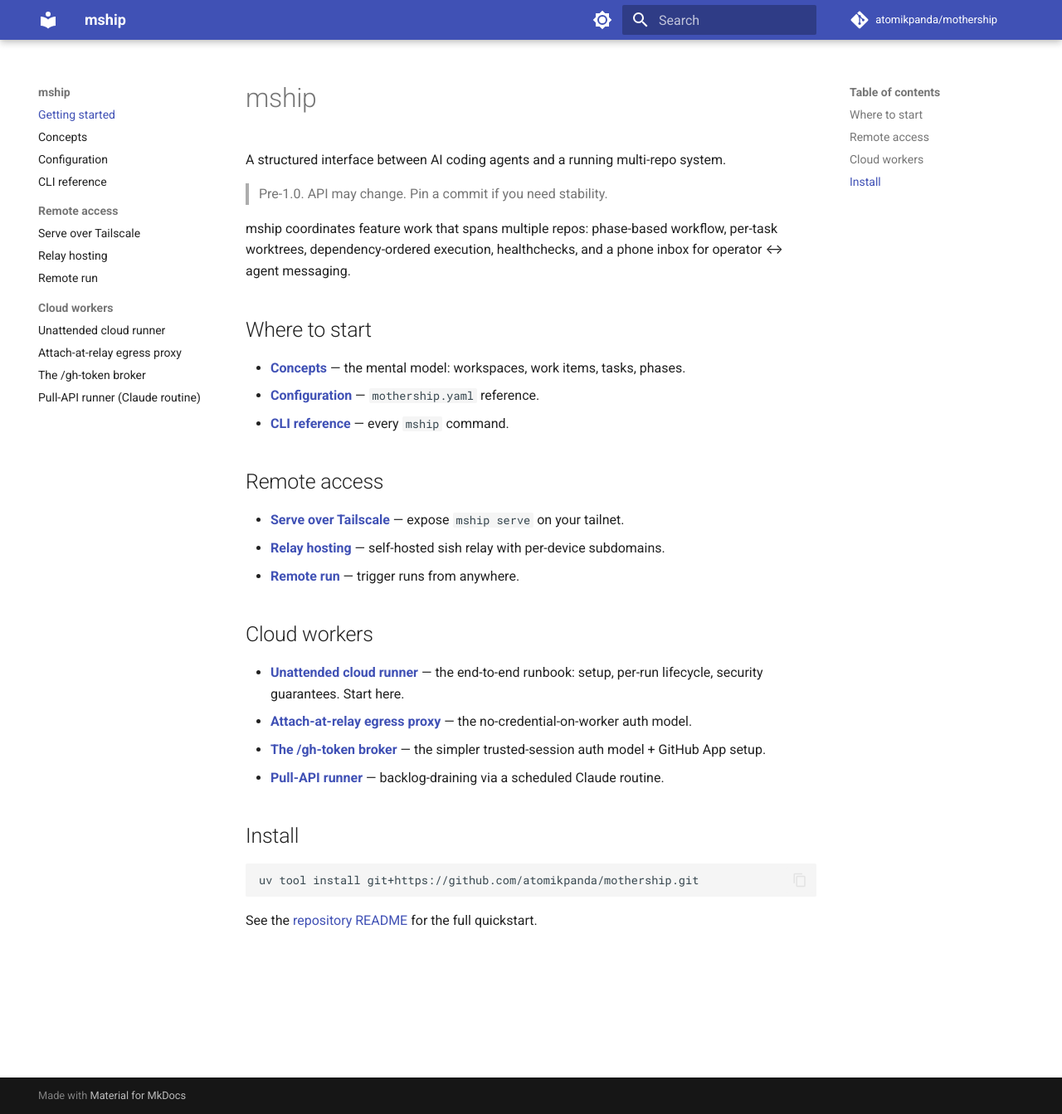
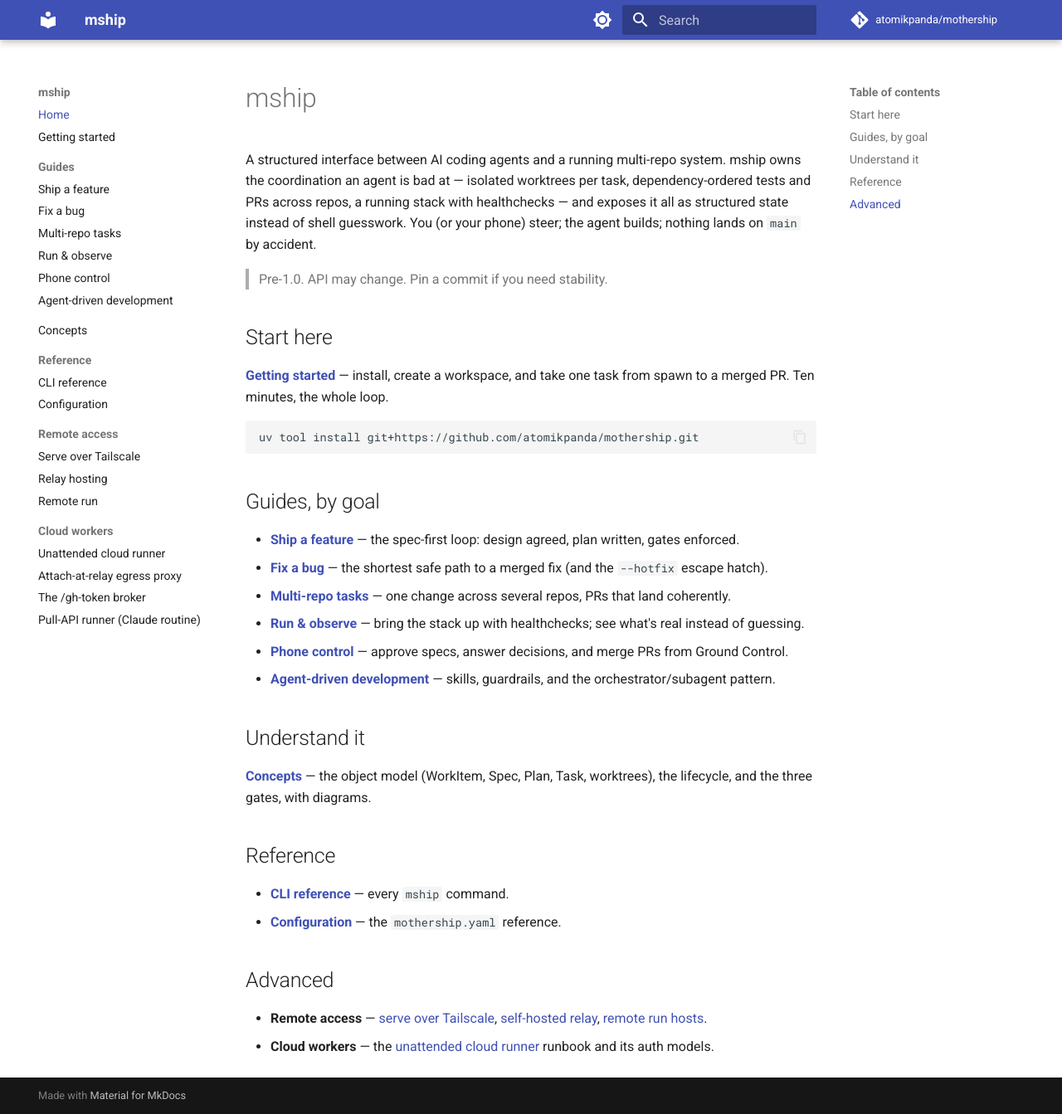
Before and after one commit to atomikpanda/mothership, an MkDocs documentation site: the page built from docs/index.md, in a window 1280 px wide and 1343 px high. Shown: the whole window at 83% size. Built offline with MkDocs 1.6.1 and Material for MkDocs 9.7.7, drawn with Linux system fonts in a browser that asks for light colours; comment, search, counter and statistics services are not loaded.

Commit message:
User-journey docs: getting-started tutorial + guides section (#408)
* docs: getting-started tutorial (install to first merged PR)

Claude-Session: https://claude.ai/code/session_014KE6RJkqUvU8eiAJNPgHLL

* docs: ship-a-feature and fix-a-bug guides

Claude-Session: https://claude.ai/code/session_014KE6RJkqUvU8eiAJNPgHLL

* docs: multi-repo-tasks and run-and-observe guides

Claude-Session: https://claude.ai/code/session_014KE6RJkqUvU8eiAJNPgHLL

* docs: phone-control and agent-driven-development guides

Claude-Session: https://claude.ai/code/session_014KE6RJkqUvU8eiAJNPgHLL

* docs: journey-first landing page + restructured nav

Claude-Session: https://claude.ai/code/session_014KE6RJkqUvU8eiAJNPgHLL

````diff
--- a/docs/index.md
+++ b/docs/index.md
@@ -1,36 +1,51 @@
 # mship
 
-A structured interface between AI coding agents and a running multi-repo system.
+A structured interface between AI coding agents and a running multi-repo
+system. mship owns the coordination an agent is bad at — isolated worktrees per
+task, dependency-ordered tests and PRs across repos, a running stack with
+healthchecks — and exposes it all as structured state instead of shell
+guesswork. You (or your phone) steer; the agent builds; nothing lands on `main`
+by accident.
 
 > Pre-1.0. API may change. Pin a commit if you need stability.
 
-mship coordinates feature work that spans multiple repos: phase-based workflow,
-per-task worktrees, dependency-ordered execution, healthchecks, and a phone
-inbox for operator ↔ agent messaging.
+## Start here
 
-## Where to start
-
-- **[Concepts](concepts.md)** — the mental model: workspaces, work items, tasks, phases.
-- **[Configuration](configuration.md)** — `mothership.yaml` reference.
-- **[CLI reference](cli.md)** — every `mship` command.
-
-## Remote access
-
-- **[Serve over Tailscale](mship-serve-tailscale.md)** — expose `mship serve` on your tailnet.
-- **[Relay hosting](relay-hosting.md)** — self-hosted sish relay with per-device subdomains.
-- **[Remote run](remote-run.md)** — trigger runs from anywhere.
-
-## Cloud workers
-
-- **[Unattended cloud runner](unattended-cloud-runner.md)** — the end-to-end runbook: setup, per-run lifecycle, security guarantees. Start here.
-- **[Attach-at-relay egress proxy](cloud-worker-auth-spine.md)** — the no-credential-on-worker auth model.
-- **[The /gh-token broker](cloud-agent-auth.md)** — the simpler trusted-session auth model + GitHub App setup.
-- **[Pull-API runner](adapters/claude-routine-runner.md)** — backlog-draining via a scheduled Claude routine.
-
-## Install
+**[Getting started](getting-started.md)** — install, create a workspace, and
+take one task from spawn to a merged PR. Ten minutes, the whole loop.
 
 ```bash
 uv tool install git+https://github.com/atomikpanda/mothership.git
 ```
 
-See the [repository README](https://github.com/atomikpanda/mothership#readme) for the full quickstart.
+## Guides, by goal
+
+- **[Ship a feature](guides/ship-a-feature.md)** — the spec-first loop: design
+  agreed, plan written, gates enforced.
+- **[Fix a bug](guides/fix-a-bug.md)** — the shortest safe path to a merged
+  fix (and the `--hotfix` escape hatch).
+- **[Multi-repo tasks](guides/multi-repo-tasks.md)** — one change across
+  several repos, PRs that land coherently.
+- **[Run & observe](guides/run-and-observe.md)** — bring the stack up with
+  healthchecks; see what's real instead of guessing.
+- **[Phone control](guides/phone-control.md)** — approve specs, answer
+  decisions, and merge PRs from Ground Control.
+- **[Agent-driven development](guides/agent-driven-development.md)** — skills,
+  guardrails, and the orchestrator/subagent pattern.
+
+## Understand it
+
+**[Concepts](concepts.md)** — the object model (WorkItem, Spec, Plan, Task,
+worktrees), the lifecycle, and the three gates, with diagrams.
+
+## Reference
+
+- **[CLI reference](cli.md)** — every `mship` command.
+- **[Configuration](configuration.md)** — the `mothership.yaml` reference.
+
+## Advanced
+
+- **Remote access** — [serve over Tailscale](mship-serve-tailscale.md),
+  [self-hosted relay](relay-hosting.md), [remote run hosts](remote-run.md).
+- **Cloud workers** — the [unattended cloud runner](unattended-cloud-runner.md)
+  runbook and its auth models.
--- a/mkdocs.yml
+++ b/mkdocs.yml
@@ -35,10 +35,19 @@ exclude_docs: |
   superpowers/
 
 nav:
-  - Getting started: index.md
+  - Home: index.md
+  - Getting started: getting-started.md
+  - Guides:
+      - Ship a feature: guides/ship-a-feature.md
+      - Fix a bug: guides/fix-a-bug.md
+      - Multi-repo tasks: guides/multi-repo-tasks.md
+      - Run & observe: guides/run-and-observe.md
+      - Phone control: guides/phone-control.md
+      - Agent-driven development: guides/agent-driven-development.md
   - Concepts: concepts.md
-  - Configuration: configuration.md
-  - CLI reference: cli.md
+  - Reference:
+      - CLI reference: cli.md
+      - Configuration: configuration.md
   - Remote access:
       - Serve over Tailscale: mship-serve-tailscale.md
       - Relay hosting: relay-hosting.md
````
Also changed, not shown: docs/getting-started.md (added, +125 -0 lines), docs/guides/agent-driven-development.md (added, +63 -0 lines), docs/guides/fix-a-bug.md (added, +49 -0 lines), docs/guides/multi-repo-tasks.md (added, +65 -0 lines), docs/guides/phone-control.md (added, +56 -0 lines), docs/guides/run-and-observe.md (added, +67 -0 lines), docs/guides/ship-a-feature.md (added, +105 -0 lines).
